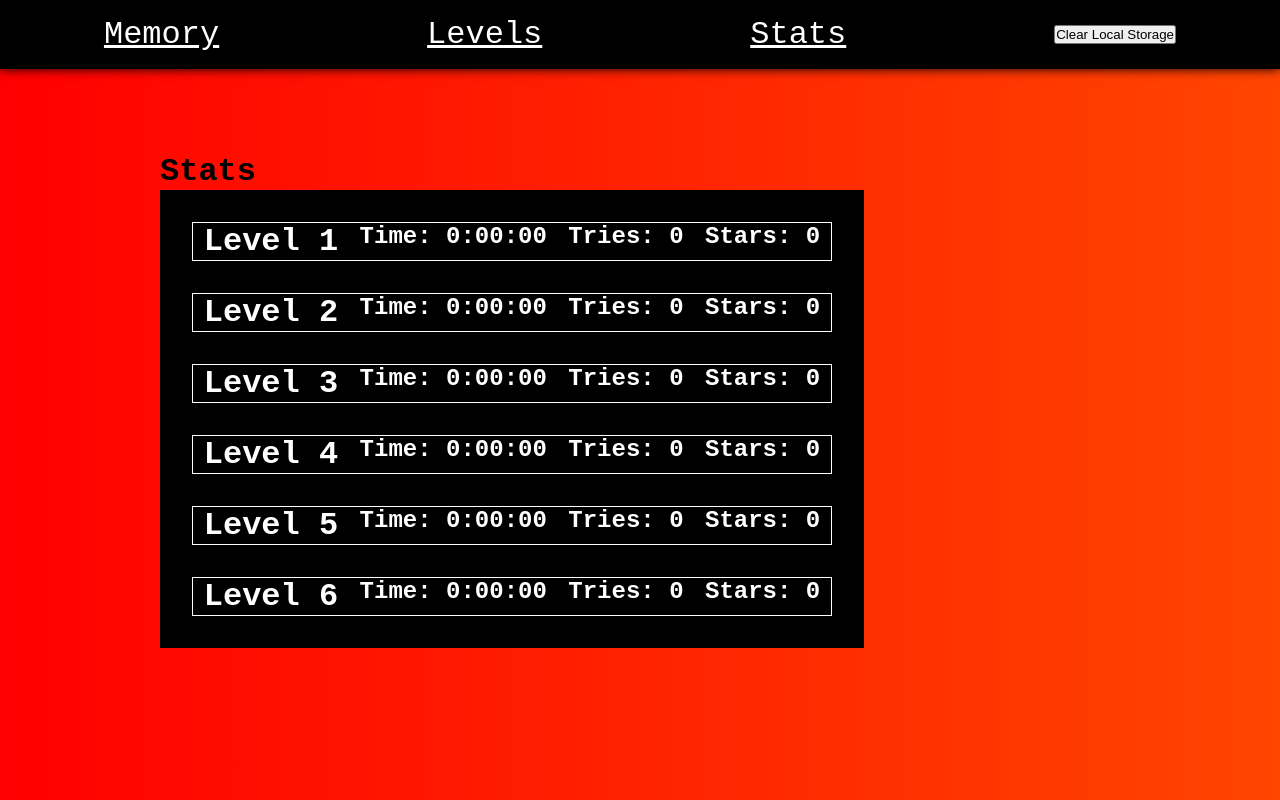
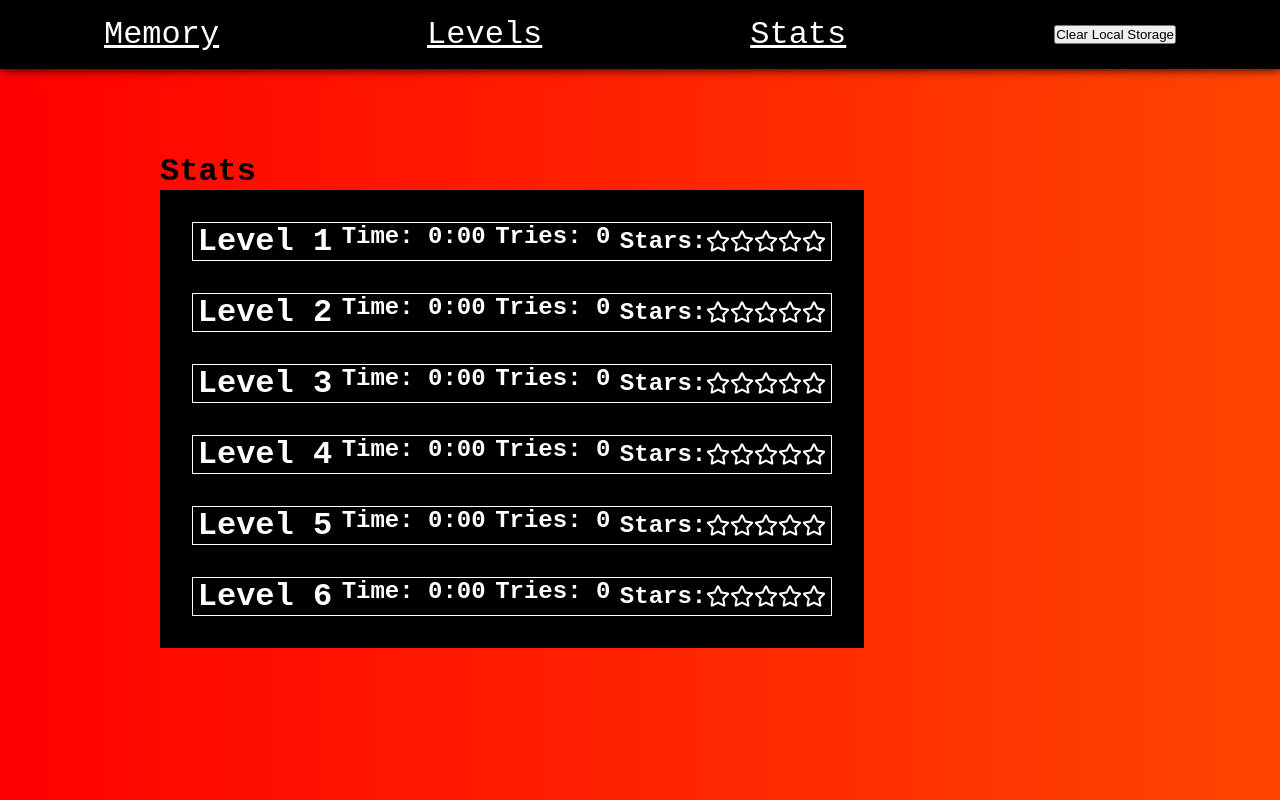
Before and after one commit to mtfehrer/memory-game, a Next.js app: page /stats in a window 1280 px wide. Built offline with nearby package versions, Linux system fonts and the light colour scheme.

Commit message:
Various changes

```diff
--- a/app/stats/page.tsx
+++ b/app/stats/page.tsx
@@ -3,7 +3,7 @@
 //this will be a column list showing the stats for each level and other arbitrary stuff like time spent
 
 import style from "../../styles/Stats.module.css";
-import { useEffect } from "react";
+import { useState, useEffect } from "react";
 import levelsData from "../../data/LevelsData.json";
 import initialUserData from "../../data/InitialUserData.json";
 import { UserData } from "../../utils/Types";
@@ -11,33 +11,24 @@ import { FaRegStar } from "react-icons/fa";
 import { FaStar } from "react-icons/fa";
 
 export default function StatsPage() {
-    let userData: UserData = {};
+    const [userData, setUserData] = useState<UserData>(initialUserData);
 
     useEffect(() => {
         if (localStorage.getItem("userData") === null) {
             localStorage.setItem("userData", JSON.stringify(initialUserData));
         } else {
-            userData = JSON.parse(localStorage.getItem("userData") as string);
+            setUserData(JSON.parse(localStorage.getItem("userData") as string));
         }
     }, []);
 
-    function getStars(): JSX.Element[] {
+    function getStars(stars: number): JSX.Element[] {
         let result: JSX.Element[] = [];
 
-        for (let i = 0; i < 5; i++) {
-            if (userData[("" + (i + 1)) as keyof typeof userData]) {
-                if (
-                    i >
-                    (
-                        userData[("" + (i + 1)) as keyof typeof userData] as {
-                            stars: number;
-                        }
-                    ).stars
-                ) {
-                    result.push(<FaRegStar />);
-                }
+        for (let i = 1; i <= 5; i++) {
+            if (i <= stars) {
+                result.push(<FaStar key={i} />);
             } else {
-                result.push(<FaStar />);
+                result.push(<FaRegStar key={i} />);
             }
         }
 
@@ -52,28 +43,23 @@ export default function StatsPage() {
                 <h1>Level {i + 1}</h1>
                 <h2>
                     Time:{" "}
-                    {userData[("" + (i + 1)) as keyof typeof userData] ===
-                    undefined
-                        ? "0:00:00"
-                        : /* @ts-ignore */
-                          userData[("" + (i + 1)) as keyof typeof userData]
-                              .time}
+                    {userData[("" + (i + 1)) as keyof typeof userData].time}
                 </h2>
                 <h2>
                     Tries:{" "}
-                    {userData[("" + (i + 1)) as keyof typeof userData] ===
-                    undefined
-                        ? "0"
-                        : "" /* @ts-ignore */ +
-                          userData[("" + (i + 1)) as keyof typeof userData]
-                              .tries}
+                    {userData[("" + (i + 1)) as keyof typeof userData].tries}
                 </h2>
-                <h2>
-                    Stars:{" "}
-                    {userData[("" + (i + 1)) as keyof typeof userData] ===
-                    undefined
-                        ? "0"
-                        : getStars()}
+                <h2
+                    style={{
+                        display: "flex",
+                        justifyContent: "center",
+                        alignItems: "center",
+                    }}
+                >
+                    Stars:{"    "}
+                    {getStars(
+                        userData[("" + (i + 1)) as keyof typeof userData].stars
+                    ).map((s) => s)}
                 </h2>
             </li>
         );
--- a/data/InitialUserData.json
+++ b/data/InitialUserData.json
@@ -1,8 +1,8 @@
 {
-    "1": { "time": "0:00:00", "tries": 0, "stars": 0 },
-    "2": { "time": "0:00:00", "tries": 0, "stars": 0 },
-    "3": { "time": "0:00:00", "tries": 0, "stars": 0 },
-    "4": { "time": "0:00:00", "tries": 0, "stars": 0 },
-    "5": { "time": "0:00:00", "tries": 0, "stars": 0 },
-    "6": { "time": "0:00:00", "tries": 0, "stars": 0 }
+    "1": { "time": "0:00", "tries": 0, "stars": 0 },
+    "2": { "time": "0:00", "tries": 0, "stars": 0 },
+    "3": { "time": "0:00", "tries": 0, "stars": 0 },
+    "4": { "time": "0:00", "tries": 0, "stars": 0 },
+    "5": { "time": "0:00", "tries": 0, "stars": 0 },
+    "6": { "time": "0:00", "tries": 0, "stars": 0 }
 }
--- a/data/LevelsData.json
+++ b/data/LevelsData.json
@@ -7,7 +7,8 @@
             [500, 1],
             [400, 2],
             [300, 3]
-        ]
+        ],
+        "fiveStarTime": 10
     },
     "2": {
         "width": 3,
@@ -17,7 +18,8 @@
             [500, 1],
             [400, 2],
             [300, 3]
-        ]
+        ],
+        "fiveStarTime": 10
     },
     "3": {
         "width": 3,
@@ -27,7 +29,8 @@
             [500, 1],
             [400, 2],
             [300, 3]
-        ]
+        ],
+        "fiveStarTime": 10
     },
     "4": {
         "width": 2,
@@ -37,7 +40,8 @@
             [500, 1],
             [400, 2],
             [300, 3]
-        ]
+        ],
+        "fiveStarTime": 10
     },
     "5": {
         "width": 2,
@@ -47,7 +51,8 @@
             [500, 1],
             [400, 2],
             [300, 3]
-        ]
+        ],
+        "fiveStarTime": 10
     },
     "6": {
         "width": 2,
@@ -57,6 +62,7 @@
             [500, 1],
             [400, 2],
             [300, 3]
-        ]
+        ],
+        "fiveStarTime": 10
     }
 }
--- a/utils/Types.ts
+++ b/utils/Types.ts
@@ -3,6 +3,7 @@ type LevelData = {
     height: number;
     rounds: number;
     roundData: number[][];
+    fiveStarTime: number;
 };
 
 type UserData = {
```
Also changed, not shown: components/Game.tsx (+36 -5 lines).
